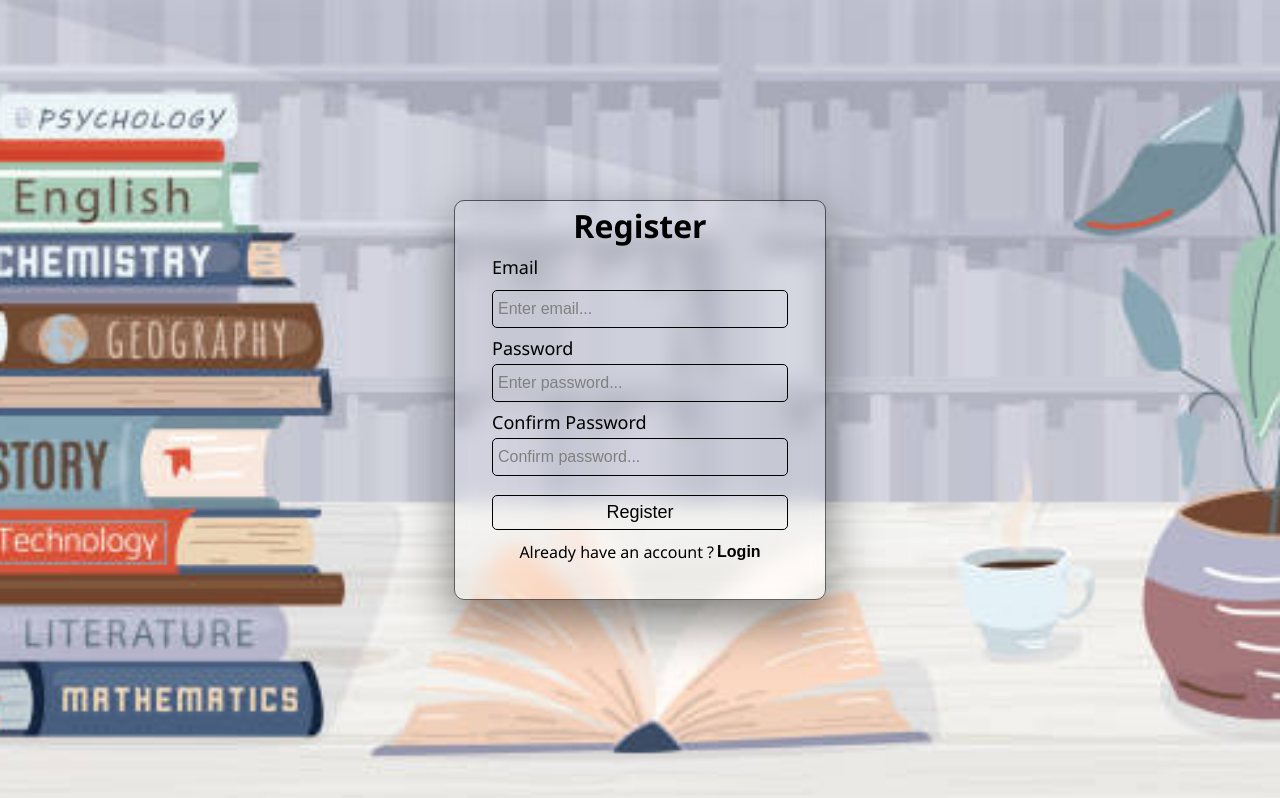
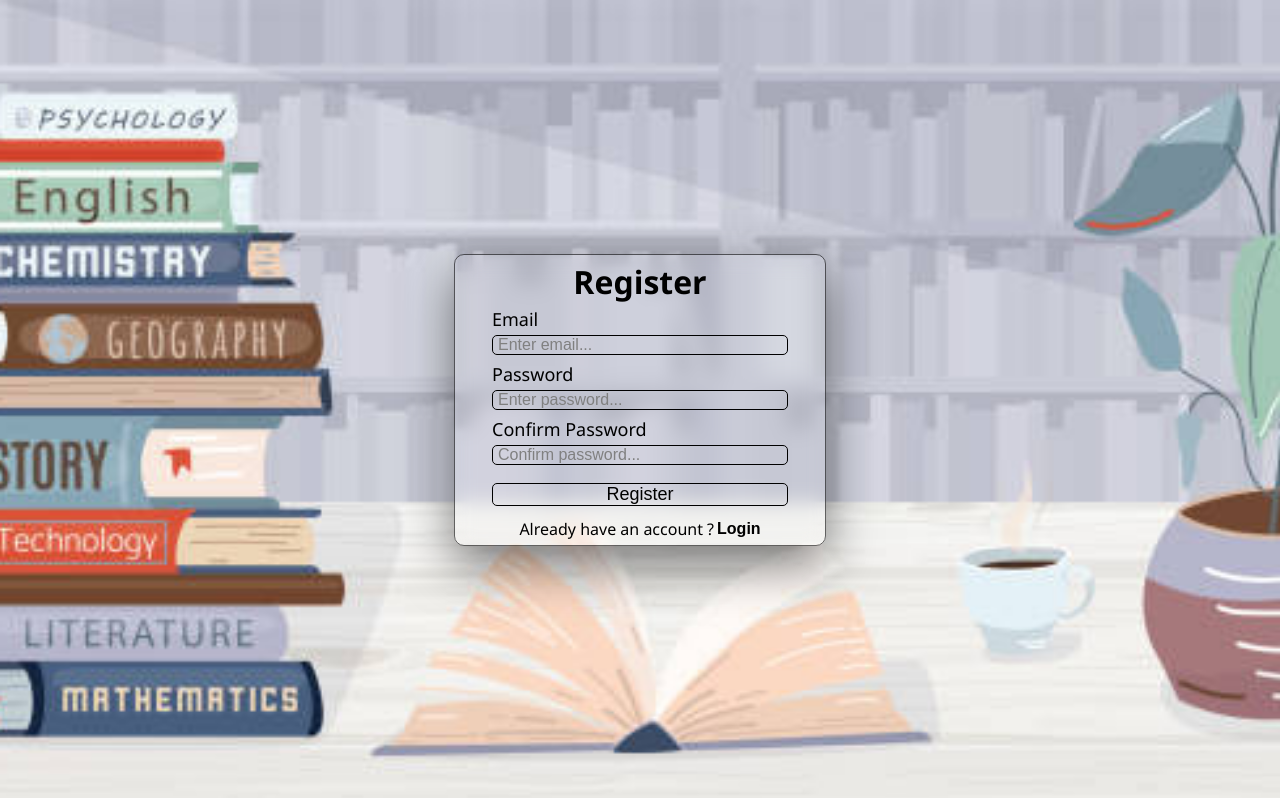
Before and after one commit to Sufiyan3101/PDF-RAG, a React (Vite) app: page /register in a window 1280 px wide. Built offline with nearby package versions, Linux system fonts and the light colour scheme; no server answers.

Commit message:
update login and reg screen

```diff
--- a/src/styles/login.css
+++ b/src/styles/login.css
@@ -20,7 +20,7 @@
 .loginDiv {
   width: 30%;
   padding: 10px 0px;
-  height: 50vh;
+  height: auto;
   background: transparent;
   backdrop-filter: blur(10px);
   border: 1px solid rgba(0, 0, 0, 0.6);
--- a/src/styles/register.css
+++ b/src/styles/register.css
@@ -14,7 +14,7 @@
 .registerDiv {
   width: 30%;
   padding: 5px 0px;
-  height: 50vh;
+  height: auto;
   background: transparent;
   backdrop-filter: blur(10px);
   border: 1px solid rgba(0, 0, 0, 0.6);
```
